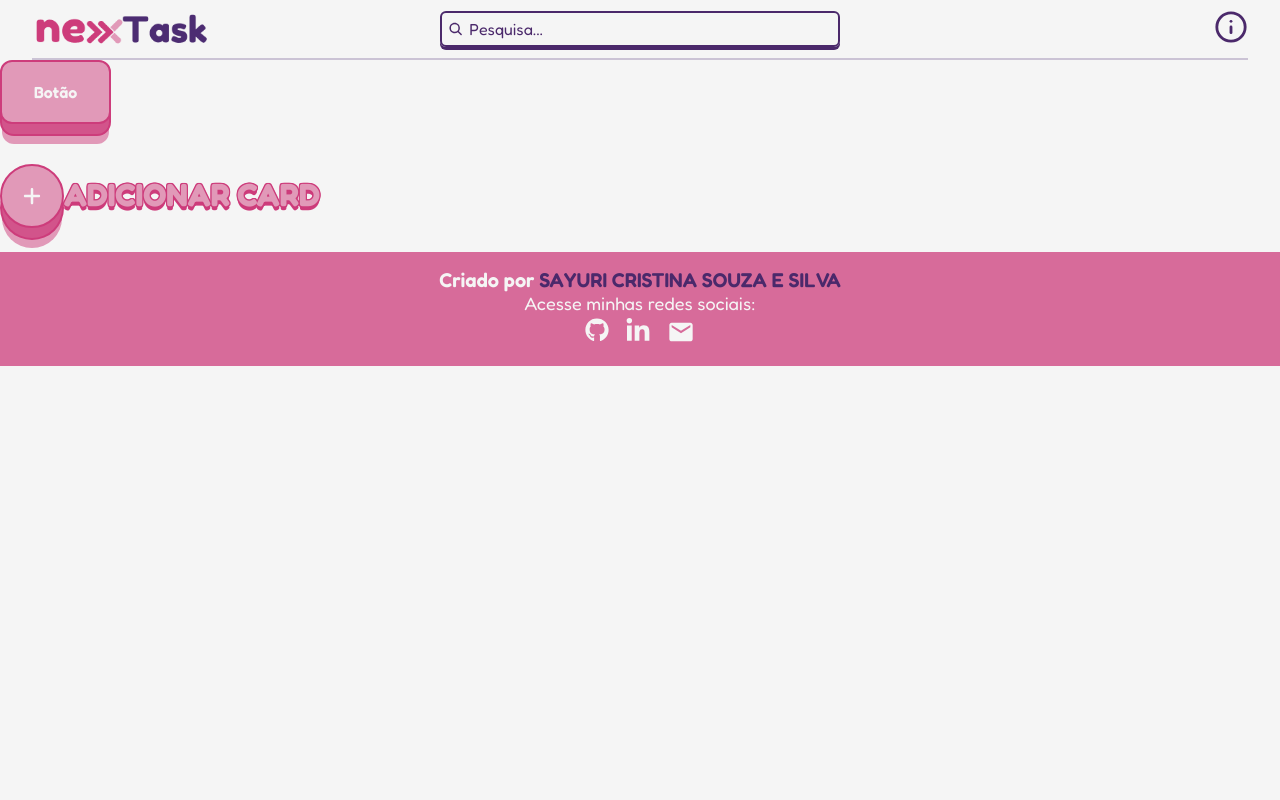
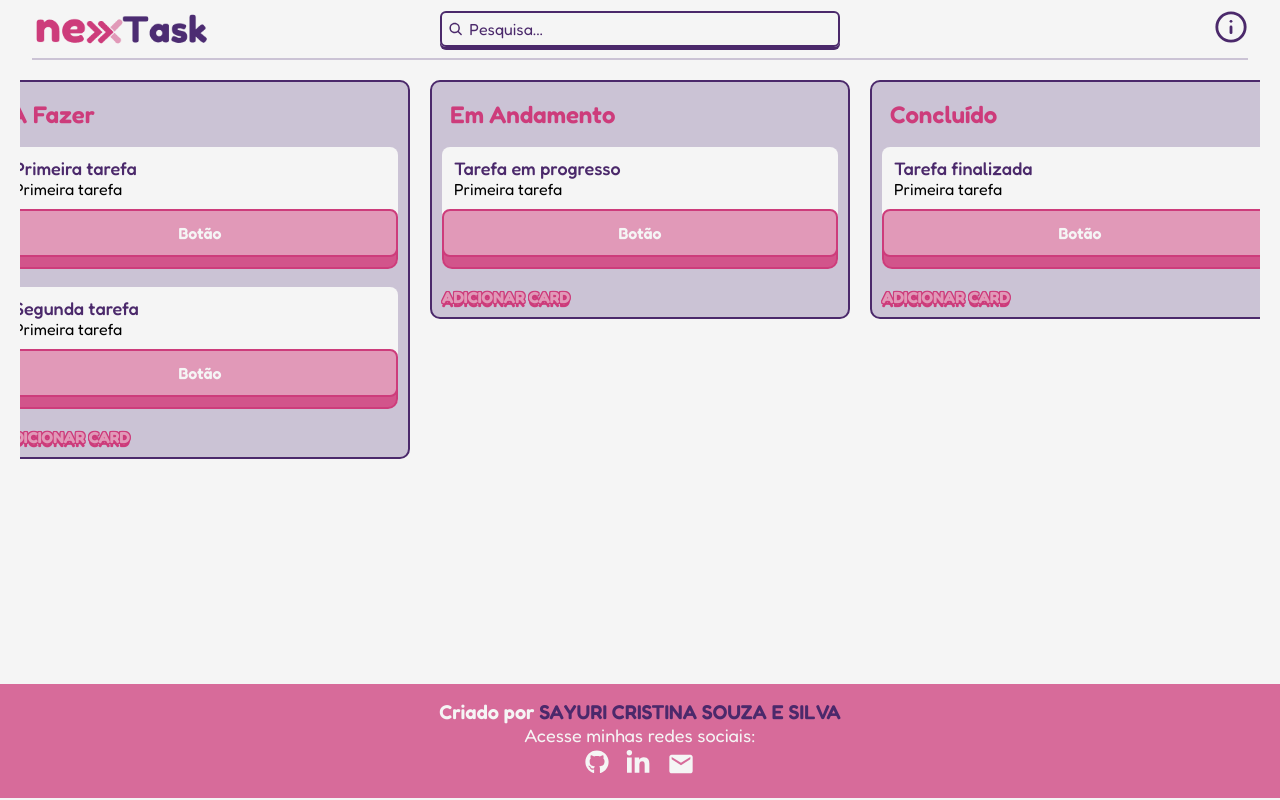
Before and after one commit to SayuriCristina/nexTaskFrontEnd, a React (Vite) app: page / in a window 1280 px wide. Built offline with nearby package versions, Linux system fonts and the light colour scheme.

Commit message:
Adiciona o board com as tarefas

```diff
--- a/src/pages/home/Home.css
+++ b/src/pages/home/Home.css
@@ -13,8 +13,8 @@
 
 /* Variações de botão */
 .button-3d.square {
-    padding: 1.25em 2em;
-    border-radius: 0.75em;
+    padding: 0.75em;
+    border-radius: 8px;
 }
 
 .button-3d.round {
@@ -33,8 +33,7 @@
     inset: 0;
     background: var(--pink-3);
     border-radius: inherit;
-    box-shadow: 0 0 0 2px var(--pink-4),
-        0 0.625em 0 0 var(--pink-1);
+    box-shadow: 0 0 0 2px var(--pink-4);
     transform: translate3d(0, 0.75em, -1em);
     transition: inherit;
 }
@@ -44,8 +43,7 @@
 }
 
 .button-3d:hover::before {
-    box-shadow: 0 0 0 2px var(--pink-4),
-        0 0.5em 0 0 var(--pink-1);
+    box-shadow: 0 0 0 2px var(--pink-4);
     transform: translate3d(0, 0.5em, -1em);
 }
 
@@ -54,8 +52,7 @@
 }
 
 .button-3d:active::before {
-    box-shadow: 0 0 0 2px var(--pink-4),
-        0 0 var(--pink-1);
+    box-shadow: 0 0 0 2px var(--pink-4);
     transform: translate3d(0, 0, -1em);
 }
 
@@ -100,13 +97,7 @@
 
 .trello-board {
     padding: 20px;
-    background-color: #f0f2f5;
-    min-height: 100vh;
-}
-
-.trello-board h1 {
-    color: #172b4d;
-    margin-bottom: 20px;
+    min-height: 75vh;
 }
 
 .lists-container {
@@ -115,60 +106,47 @@
     align-items: flex-start;
     overflow-x: auto;
     padding-bottom: 20px;
+    justify-content: center;
 }
 
 .list {
-    background-color: #ebecf0;
-    border-radius: 3px;
-    min-width: 280px;
-    max-width: 280px;
+    background-color: var(--purple-1);
+    border-radius: 10px;
+    border: 2px solid var(--purple-4);
+    min-width: 420px;
+    max-width: 420px;
     padding: 10px;
 }
 
 .list h2 {
-    font-size: 14px;
+    font-size: 24px;
     margin-bottom: 10px;
     padding: 8px;
-    color: #172b4d;
-}
-
-.cards-container {
-    min-height: 100px;
+    color: var(--pink-4);
+    font-weight: 600;
 }
 
 .card {
-    background-color: white;
-    border-radius: 3px;
-    box-shadow: 0 1px 0 rgba(9, 30, 66, 0.25);
+    background-color: var(--white);
+    border-radius: 8px;
     cursor: pointer;
-    margin-bottom: 8px;
-    padding: 10px;
-    font-size: 14px;
+    margin-bottom: 20px;
+    padding: 10px 0;
+    font-size: 16px;
 }
 
-.card:hover {
-    background-color: #f4f5f7;
+.task{
+    padding: 0 12px;
 }
 
-.card.dragging {
-    opacity: 0.5;
-    background-color: #e3e3e3;
+#titulo{
+    font-size: large;
+    color: var(--purple-4);
+    font-weight: 500;
+
 }
 
-.add-card-btn {
+.card button {
+    margin: 10px 0 0 0;
     width: 100%;
-    padding: 10px;
-    background: none;
-    border: none;
-    color: #5e6c84;
-    cursor: pointer;
-    font-size: 14px;
-    text-align: left;
-    margin-top: 8px;
 }
-
-.add-card-btn:hover {
-    background-color: rgba(9, 30, 66, 0.08);
-    color: #172b4d;
-    border-radius: 3px;
-}
--- a/src/pages/home/Home.tsx
+++ b/src/pages/home/Home.tsx
@@ -1,23 +1,63 @@
 import './Home.css'
-import { FaPlus } from "react-icons/fa6";
+
+const lists = [
+    {
+        id: 'todo',
+        title: 'A Fazer',
+        cards: [
+            { id: '1', titulo: 'Primeira tarefa', descricao: 'Primeira tarefa' },
+            { id: '2', titulo: 'Segunda tarefa', descricao: 'Primeira tarefa' },
+        ]
+    },
+    {
+        id: 'doing',
+        title: 'Em Andamento',
+        cards: [
+            { id: '3', titulo: 'Tarefa em progresso', descricao: 'Primeira tarefa' },
+        ]
+    },
+    {
+        id: 'done',
+        title: 'Concluído',
+        cards: [
+            { id: '4', titulo: 'Tarefa finalizada', descricao: 'Primeira tarefa' },
+        ]
+    }
+];
 
 function Home() {
+
     return (
-        <div>
+        <div className="trello-board">
+            <div className="lists-container">
+                {lists.map(list => (
+                    <div key={list.id} className="list">
+                        <h2>{list.title}</h2>
+                        <div className="cards-container">
+                            {list.cards.map(card => (
+                                <div key={card.id} className="card">
+                                    <div className='task'>
+                                        <div id='titulo'>
+                                            {card.titulo}
+                                        </div>
+                                        <div id='descricao'>
+                                            {card.descricao}
+                                        </div>
+                                    </div>
+                                    <button className="button-3d square">
+                                        <span className="text">Botão</span>
+                                    </button>
+                                </div>
+                            ))}
+                        </div>
+                        <button className="text-3d">
+                            ADICIONAR CARD
+                        </button>
+                    </div>
+                ))}
+            </div>
+        </div >
+    );
+};
 
-            <button className="button-3d square" role="button">
-                <span className="text">Botão</span>
-            </button>
-            <br/>
-            <br/>
-            <br/>
-            <button className="button-3d round" role="button">
-                <FaPlus size={20} />
-            </button>
-            <h1 className="text-3d">ADICIONAR CARD</h1>
-        </div>
-
-    )
-}
-
-export default Home
+export default Home;
```
